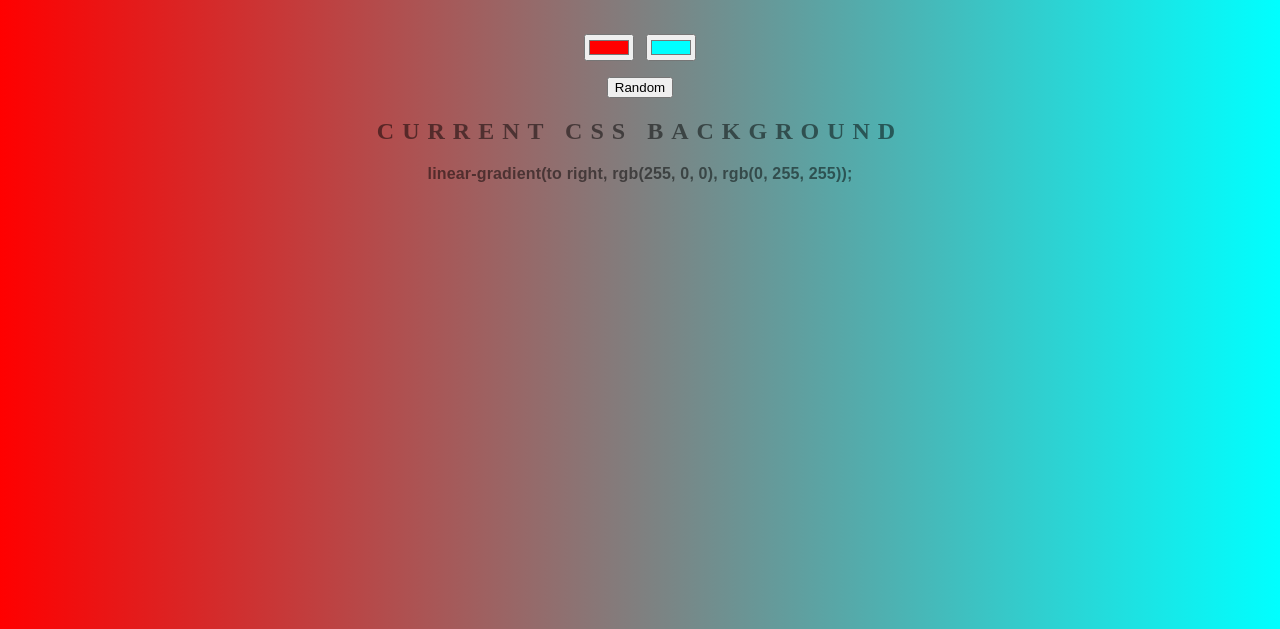
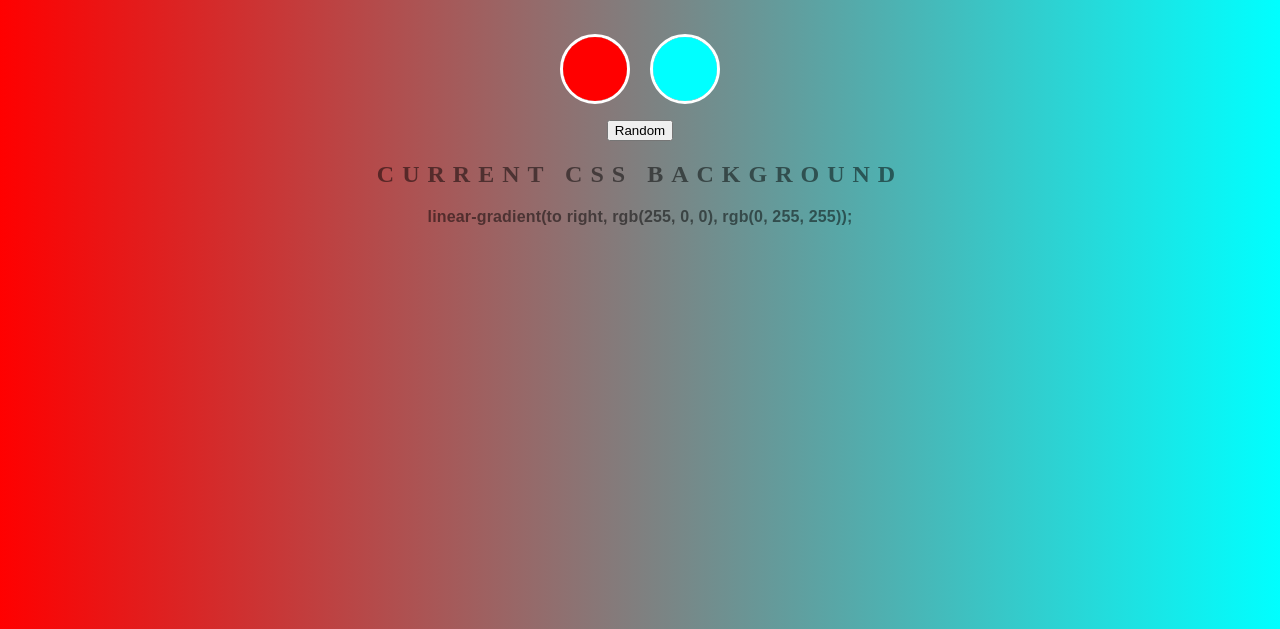
Before and after one commit to MTelschow/Background-Generator, a plain HTML site: page index.html in a window 1280 px wide. Shown: the part 171-800 px from the top of the page. Drawn offline with Linux system fonts and the light colour scheme.

Commit message:
Change input style

```diff
--- a/index.html
+++ b/index.html
@@ -6,8 +6,16 @@
 </head>
 <body id="gradient">
 	<h1>Background Generator</h1>
-	<input class="color1" type="color" name="color1" value="#ff0000">
-	<input class="color2" type="color" name="color2" value="#00ffff">
+	<!-- <input class="color1" type="color" name="color1" value="#ff0000">
+	<input class="color2" type="color" name="color2" value="#00ffff"> -->
+	<div class="container">
+		<div class="colorInput">
+			<input type="color" class="color1" name="color1" id="colorInput" value="#ff0000">
+		</div>
+		<div class="colorInput">
+			<input type="color" class="color2" name="color2" id="colorInput" value="#00ffff">
+		</div>
+	</div>
 	<p></p><button>Random</button>
 	<h2>Current CSS Background</h2>
 	<h3></h3>
--- a/style.css
+++ b/style.css
@@ -25,3 +25,32 @@ h3 {
     letter-spacing: 0.01em;
 
 }
+
+button,
+input {
+    cursor: pointer;
+}
+
+.container {
+    display: flex;
+    justify-content: center;
+    gap: 20px;
+}
+
+.colorInput {
+    gap: 2vw;
+    padding: 0%;
+    width: 5vw;
+    aspect-ratio: 1/1;
+    overflow: hidden;
+    border-radius: 50%;
+    border-style: solid;
+    border-color: white;
+}
+
+#colorInput {
+    padding: 0;
+    width: 100%;
+    height: 100%;
+    transform:scale(2)
+}
```
Also changed, not shown: script.js (line endings or trailing spaces).
